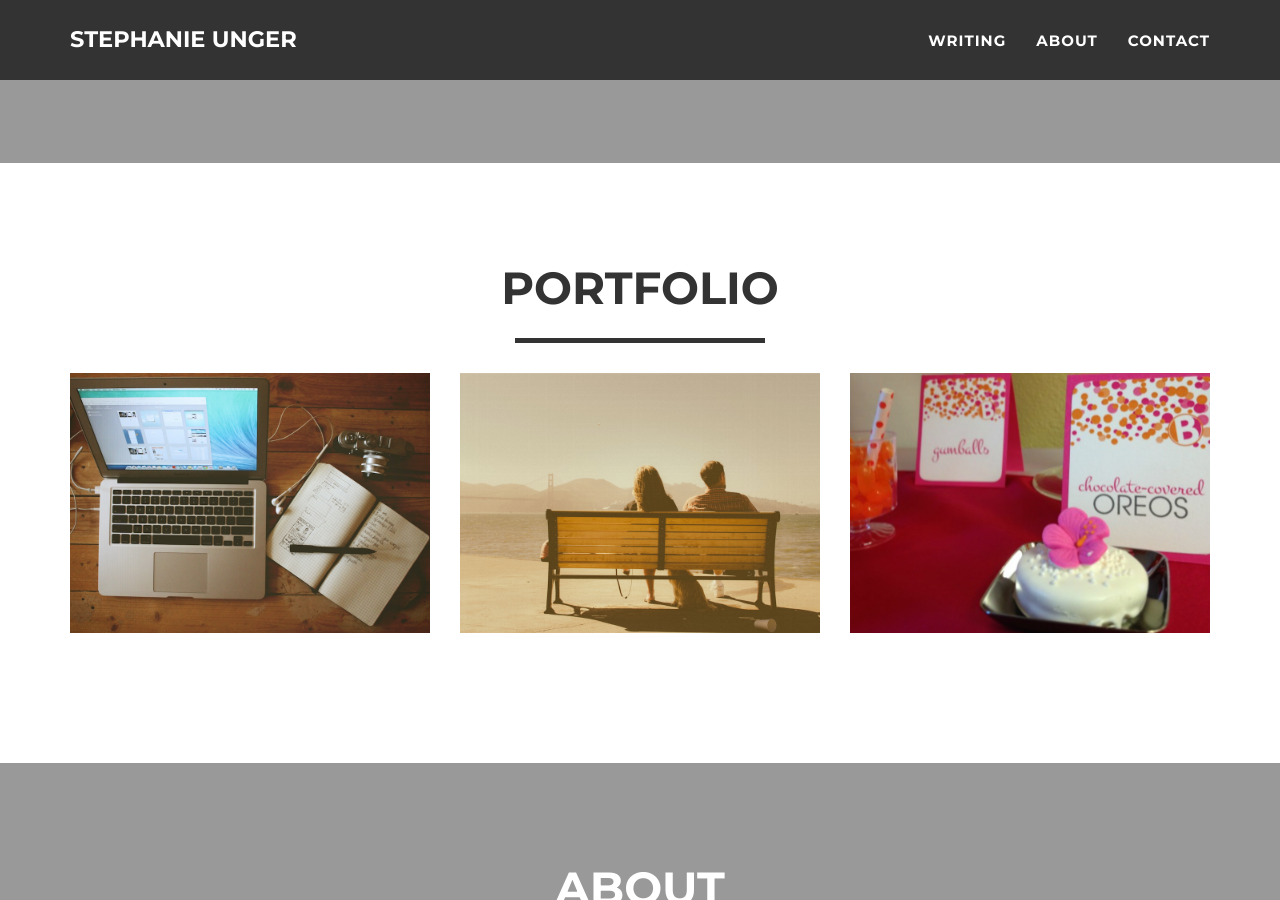
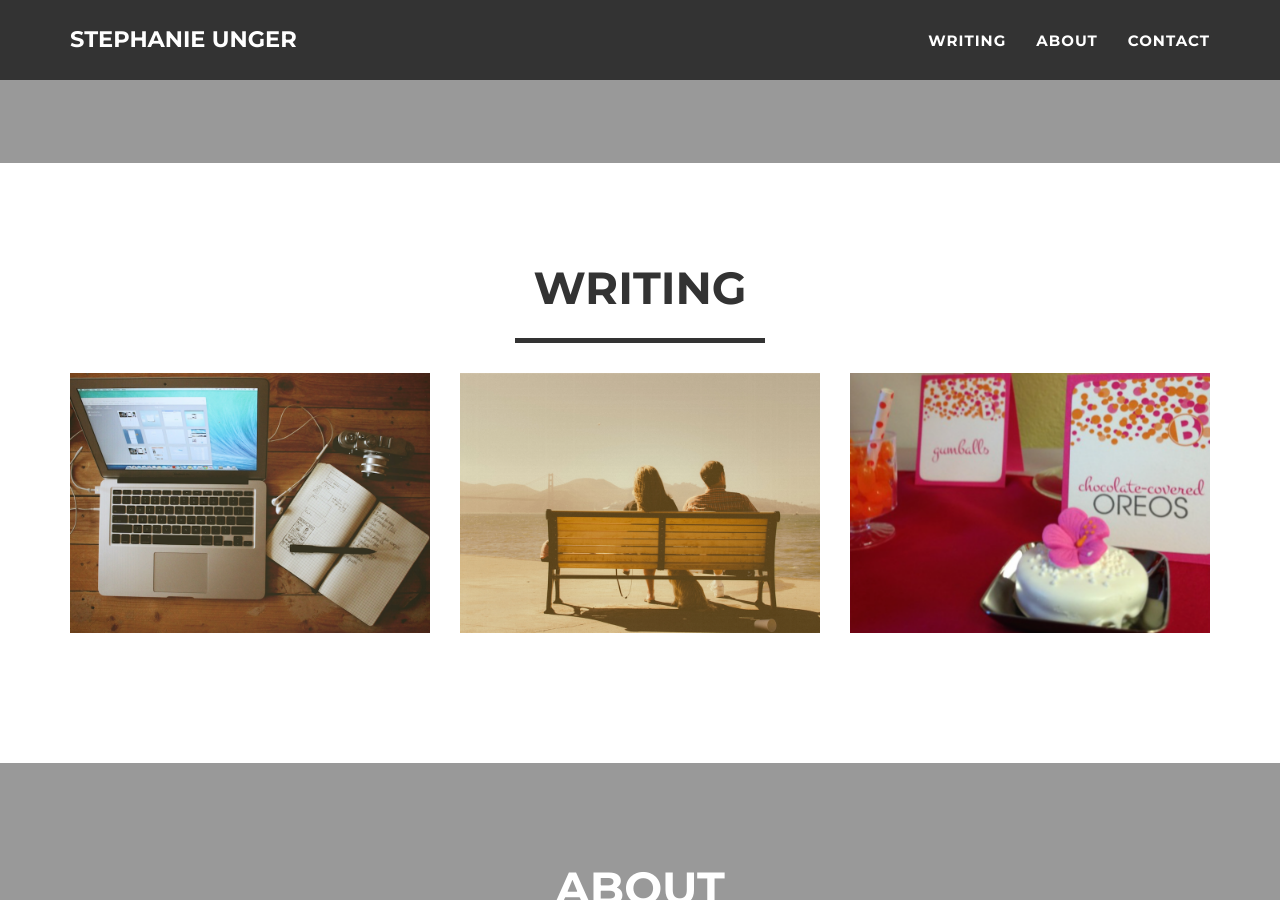
Before and after one commit to stepheunger/stepheunger.github.io, a Jekyll site: the page built from index.html, in a window 1280 px wide and 900 px high, scrolled down 1916 px. Built offline with Jekyll 4.4.1, drawn with Linux system fonts in a browser that asks for light colours.

Commit message:
Update portfolio_grid.html

```diff
--- a/_includes/portfolio_grid.html
+++ b/_includes/portfolio_grid.html
@@ -4,7 +4,7 @@
         <div class="container">
             <div class="row">
                 <div class="col-lg-12 text-center">
-                    <h2>Portfolio</h2>
+                    <h2>Writing</h2>
                     <hr class="star-primary">
                 </div>
             </div>
```
